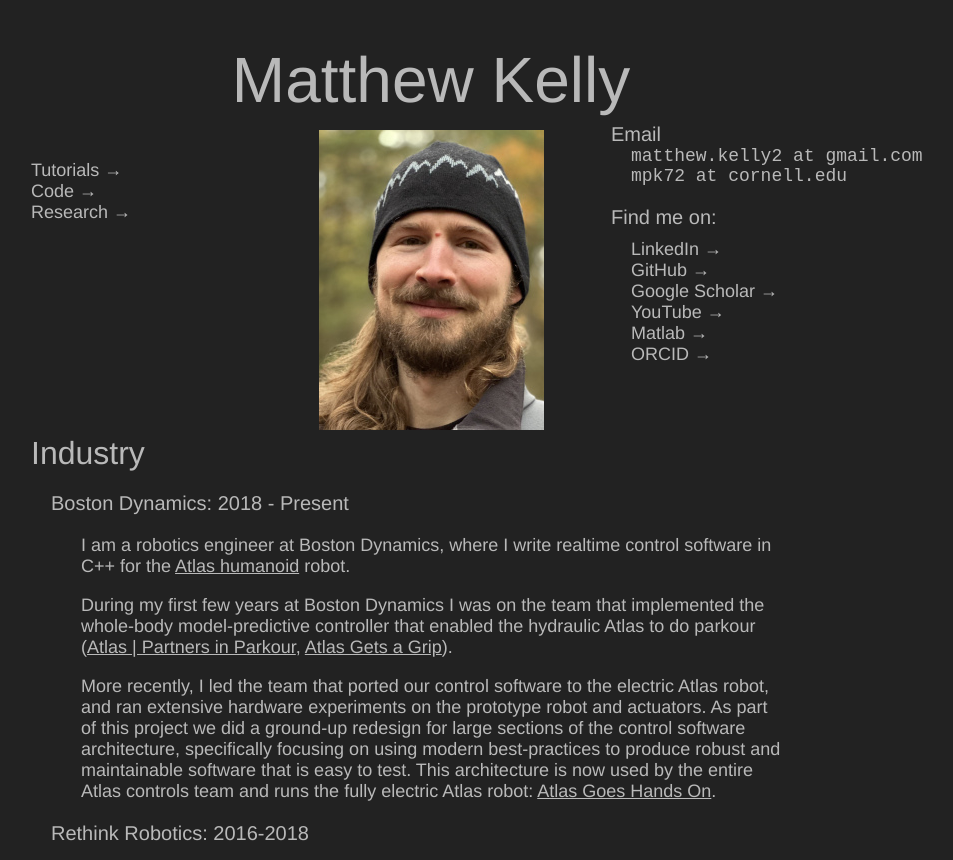
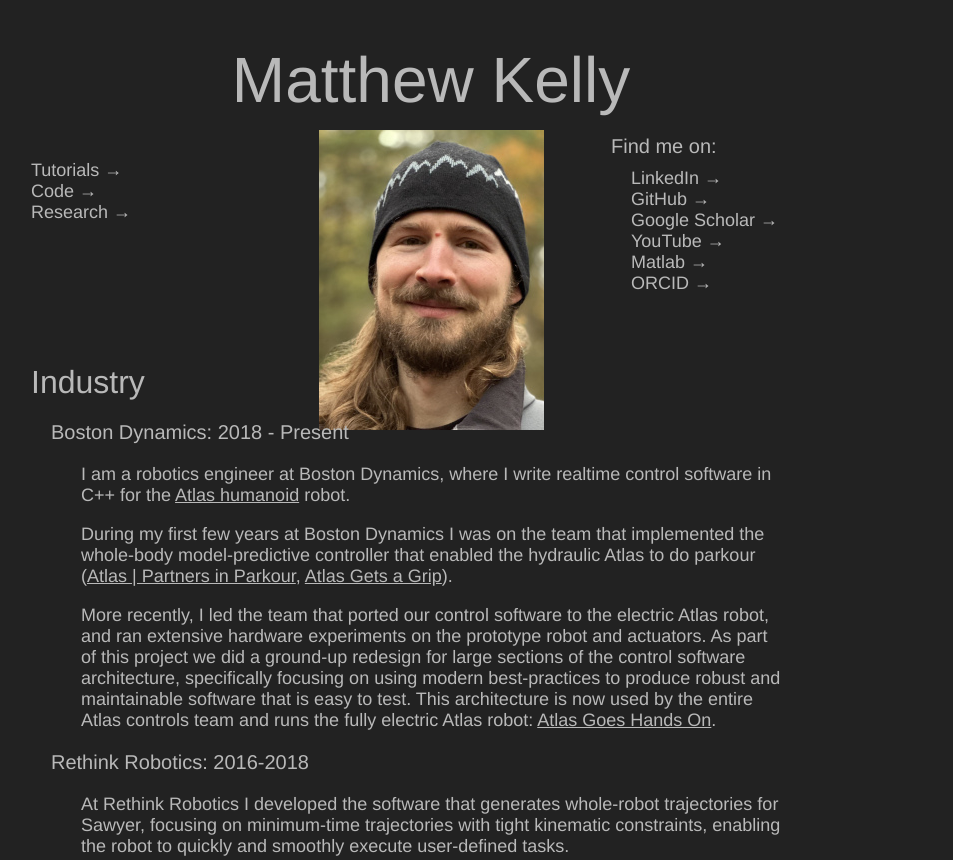
Before and after one commit to MatthewPeterKelly/matthewpeterkelly.github.io, a plain HTML site: page index.html in a window 1280 px wide. Shown: the top 860 px of the page, without its empty margins (209-1162 px from the left). Drawn offline with Linux system fonts and the light colour scheme; a web font is replaced by a local one.

Commit message:
Drop email contact box.

```diff
--- a/index.html
+++ b/index.html
@@ -47,14 +47,7 @@
             <br>
             <br></div>
         <div
-            style="margin-top: -300px; margin-bottom:70px; margin-left: 580px;"><br>
-            <br>
-            <h3 style="margin-left: 100px;">Email</h3>
-            <p
-                style="margin-left: 120px; margin-top: -20px; margin-right: auto; font-family: monospace;">
-                matthew.kelly2 at gmail.com<br>
-                mpk72 at cornell.edu</p>
-
+            style="margin-top: -270px; margin-bottom:70px; margin-left: 580px;"><br>
             <h3 style="margin-left: 100px;">Find me on:</h3>
             <div style="margin-left: 20px; margin-top: -10px"><a
                     href="http://lnkd.in/Q4cGcr" target="_blank"
```
